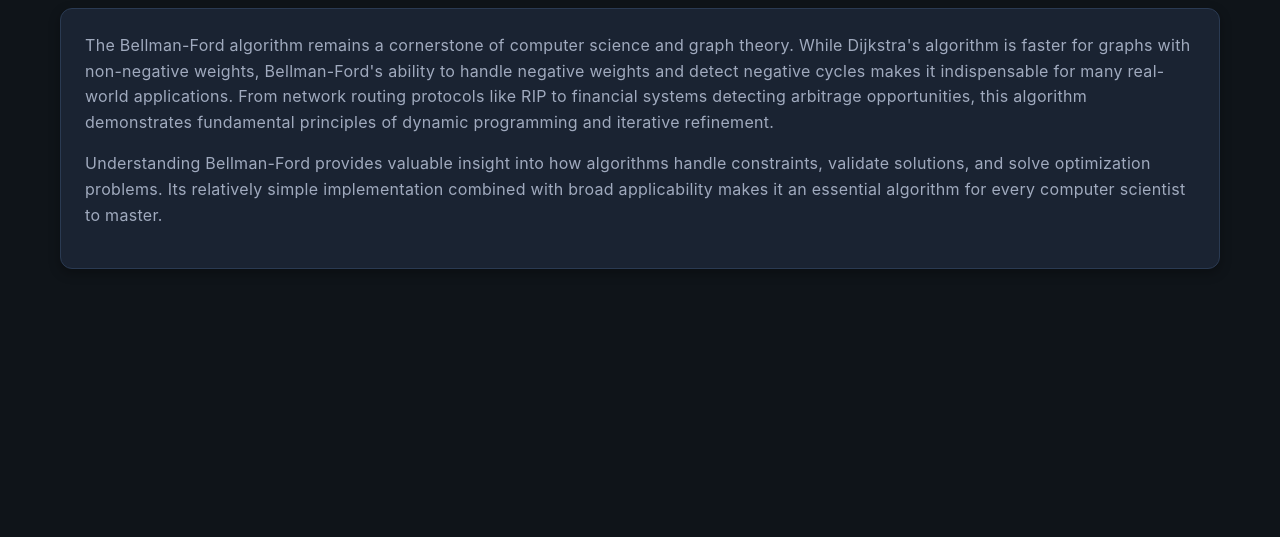
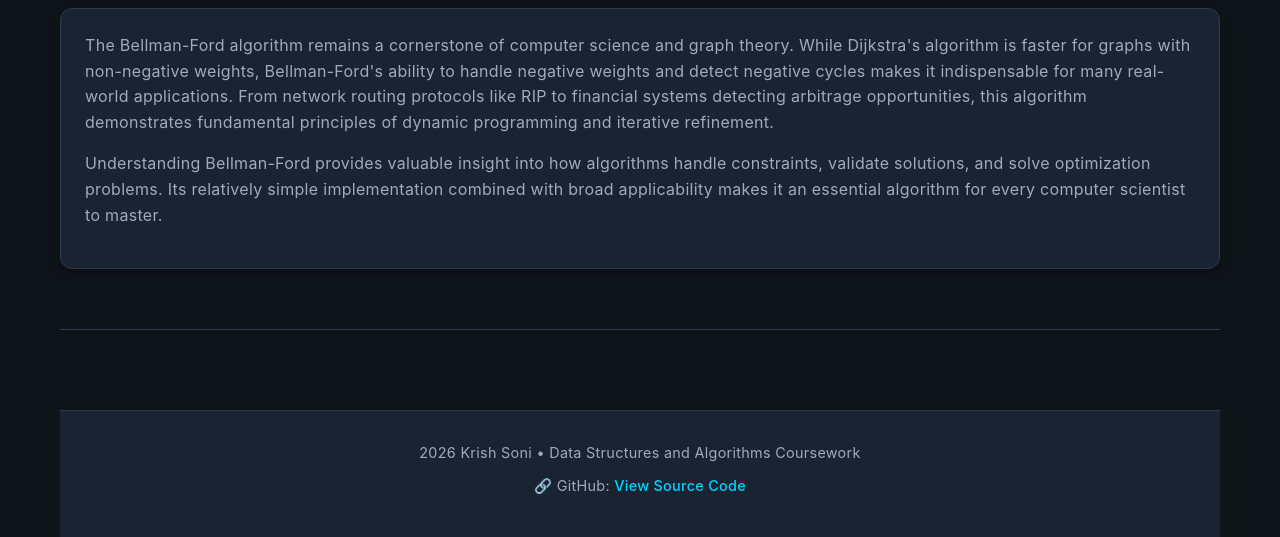
Before and after one commit to KrishSoni019/BellMan-Ford, a plain HTML site: page index.html in a window 1280 px wide. Shown: the part 5220-5757 px from the top of the page. Before the commit the page ends 5549 px from the top, so only its background shows below. Drawn offline with Linux system fonts and the light colour scheme.

Commit message:
Add academic footer with developer attribution

```diff
--- a/index.html
+++ b/index.html
@@ -9,9 +9,7 @@
 </head>
 <body>
     <div class="container">
-        <!-- ============================================
-             HEADER SECTION
-             ============================================ -->
+
         <section class="header-section">
             <div class="header-content">
                 <h1>Bellman-Ford Algorithm Visualizer</h1>
@@ -59,9 +57,7 @@
             </div>
         </section>
 
-        <!-- ============================================
-             THEORY SECTION
-             ============================================ -->
+        <!--   THEORY SECTION    -->
         <section>
             <h2>What is <span class="accent-color">Bellman-Ford</span>?</h2>
 
@@ -141,9 +137,7 @@
             </div>
         </section>
 
-        <!-- ============================================
-             VISUALIZATION SECTION
-             ============================================ -->
+        <!-- VISUALIZATION SECTION-->
         <section id="visualization">
             <h2>Interactive <span class="accent-color">Visualization</span></h2>
             <p>Step through the algorithm below. Watch as edges are relaxed and distances are updated in real-time.</p>
@@ -224,9 +218,7 @@
             </div>
         </section>
 
-        <!-- ============================================
-             TIME COMPLEXITY SECTION
-             ============================================ -->
+        <!--TIME COMPLEXITY SECTION -->
         <section>
             <h2>Time <span class="accent-color">Complexity</span></h2>
 
@@ -259,9 +251,7 @@
             </p>
         </section>
 
-        <!-- ============================================
-             ADVANTAGES & DISADVANTAGES
-             ============================================ -->
+        <!--  ADVANTAGES & DISADVANTAGES  -->
         <section>
             <h2>Advantages & <span class="accent-color">Disadvantages</span></h2>
 
@@ -290,9 +280,7 @@
             </div>
         </section>
 
-        <!-- ============================================
-             COMPARISON TABLE
-             ============================================ -->
+        <!--OMPARISON TABLE -->
         <section>
             <h2>Bellman-Ford vs <span class="accent-color">Dijkstra</span></h2>
 
@@ -336,9 +324,7 @@
             </div>
         </section>
 
-        <!-- ============================================
-             CONCLUSION
-             ============================================ -->
+        <!-- CONCLUSION -->
         <section>
             <h2>Why <span class="accent-color">Bellman-Ford</span> Matters</h2>
 
@@ -357,6 +343,24 @@
                 </p>
             </div>
         </section>
+
+            <footer class="site-footer">
+        <div class="footer-content">
+           <p>
+            2026 Krish Soni • Data Structures and Algorithms Coursework
+        </p>
+
+
+            <p>
+                🔗 GitHub:
+                <a href="https://github.com/krishsoni019/BellMan-Ford" target="_blank">
+                    View Source Code
+                </a>
+            </p>
+        </div>
+    </footer>
+
+
     </div>
     <script src="script.js"></script>
  </body>
--- a/styles.css
+++ b/styles.css
@@ -1,7 +1,5 @@
 
-    /* ============================================
-        ROOT & VARIABLES
-        ============================================ */
+    /* = ROOT & VARIABLES */
     :root {
         --bg-dark: #0f1419;
         --bg-card: #1a2332;
@@ -36,9 +34,7 @@
         letter-spacing: 0.3px;
     }
 
-    /* ============================================
-        TYPOGRAPHY
-        ============================================ */
+    /*   TYPOGRAPHY*/
     h1 {
         font-size: 2.5rem;
         font-weight: 700;
@@ -69,9 +65,7 @@
         font-weight: 600;
     }
 
-    /* ============================================
-        LAYOUT
-        ============================================ */
+    /*LAYOUT*/
     .container {
         max-width: 1200px;
         margin: 0 auto;
@@ -87,9 +81,7 @@
         border-bottom: none;
     }
 
-    /* ============================================
-        HEADER
-        ============================================ */
+    /*  HEADER */
     .header-section {
         display: grid;
         grid-template-columns: 1fr 1fr;
@@ -153,9 +145,7 @@
         min-height: 400px;
     }
 
-    /* ============================================
-        CARDS & BLOCKS
-        ============================================ */
+    /*CARDS & BLOCKS */
     .card {
         background-color: var(--bg-card);
         border: 1px solid var(--border);
@@ -177,9 +167,7 @@
         margin-top: 2rem;
     }
 
-    /* ============================================
-        BUTTONS
-        ============================================ */
+    /* BUTTONS */
     .button-group {
         display: flex;
         gap: 12px;
@@ -222,9 +210,7 @@
         color: var(--bg-dark);
     }
 
-    /* ============================================
-        CODE BLOCK
-        ============================================ */
+    /*CODE  */
     .code-block {
         background-color: #0a0f16;
         border: 1px solid var(--border);
@@ -241,9 +227,7 @@
         color: var(--accent);
     }
 
-    /* ============================================
-        VISUALIZATION SECTION
-        ============================================ */
+    /*  VISUALIZATION SECTION */
     .visualization-layout {
         display: grid;
         grid-template-columns: 1fr 1fr;
@@ -342,9 +326,7 @@
         border: 1px solid var(--warning);
     }
 
-    /* ============================================
-        DISTANCE TABLE
-        ============================================ */
+    /*  DISTANCE TABLE */
     .distance-table {
         margin-top: 20px;
     }
@@ -400,9 +382,7 @@
         }
     }
 
-    /* ============================================
-        COMPARISON TABLE
-        ============================================ */
+    /*COMPARISON TABLE */
     .comparison-table {
         width: 100%;
         margin-top: 20px;
@@ -426,9 +406,7 @@
         font-weight: 600;
     }
 
-    /* ============================================
-        GRID LAYOUTS
-        ============================================ */
+    /* GRID LAYOUTS */
     .two-column-grid {
         display: grid;
         grid-template-columns: 1fr 1fr;
@@ -443,9 +421,7 @@
         margin-top: 2rem;
     }
 
-    /* ============================================
-        STEPS SECTION
-        ============================================ */
+    /*  STEPS SECTION */
     .steps-container {
         margin: 2rem 0;
     }
@@ -481,9 +457,7 @@
         margin-bottom: 0.5rem;
     }
 
-    /* ============================================
-        RESPONSIVE
-        ============================================ */
+    /* RESPONSIVE*/
     @media (max-width: 768px) {
         h1 {
             font-size: 1.75rem;
@@ -530,3 +504,31 @@
             padding: 40px 0;
         }
     }
+
+
+/* ============================================
+   FOOTER
+   ============================================ */
+.site-footer {
+    margin-top: 80px;
+    padding: 30px 20px;
+    background-color: var(--bg-card);
+    border-top: 1px solid var(--border);
+    text-align: center;
+}
+
+.footer-content p {
+    color: var(--text-secondary);
+    font-size: 0.9rem;
+    margin-bottom: 10px;
+}
+
+.site-footer a {
+    color: var(--accent);
+    text-decoration: none;
+    font-weight: 500;
+}
+
+.site-footer a:hover {
+    color: var(--accent-dark);
+}
```
Also changed, not shown: script.js (indentation only).
